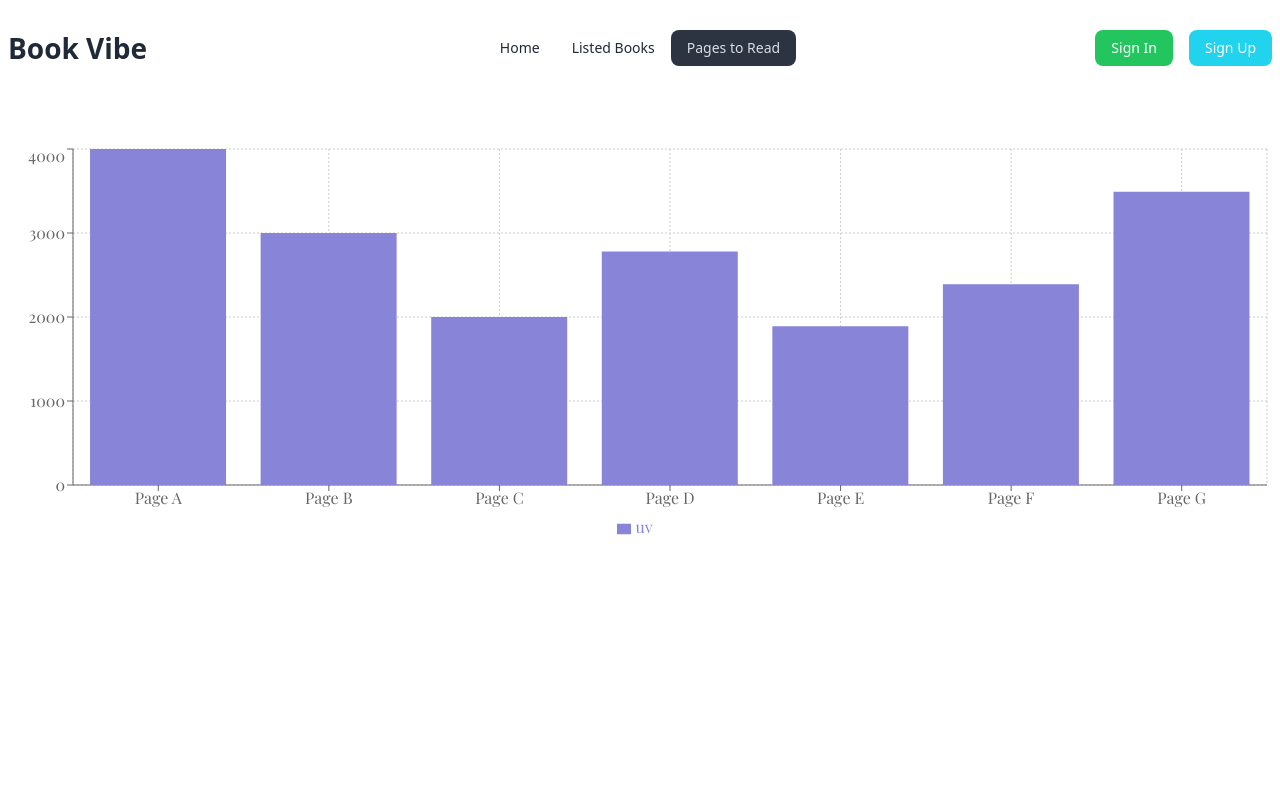
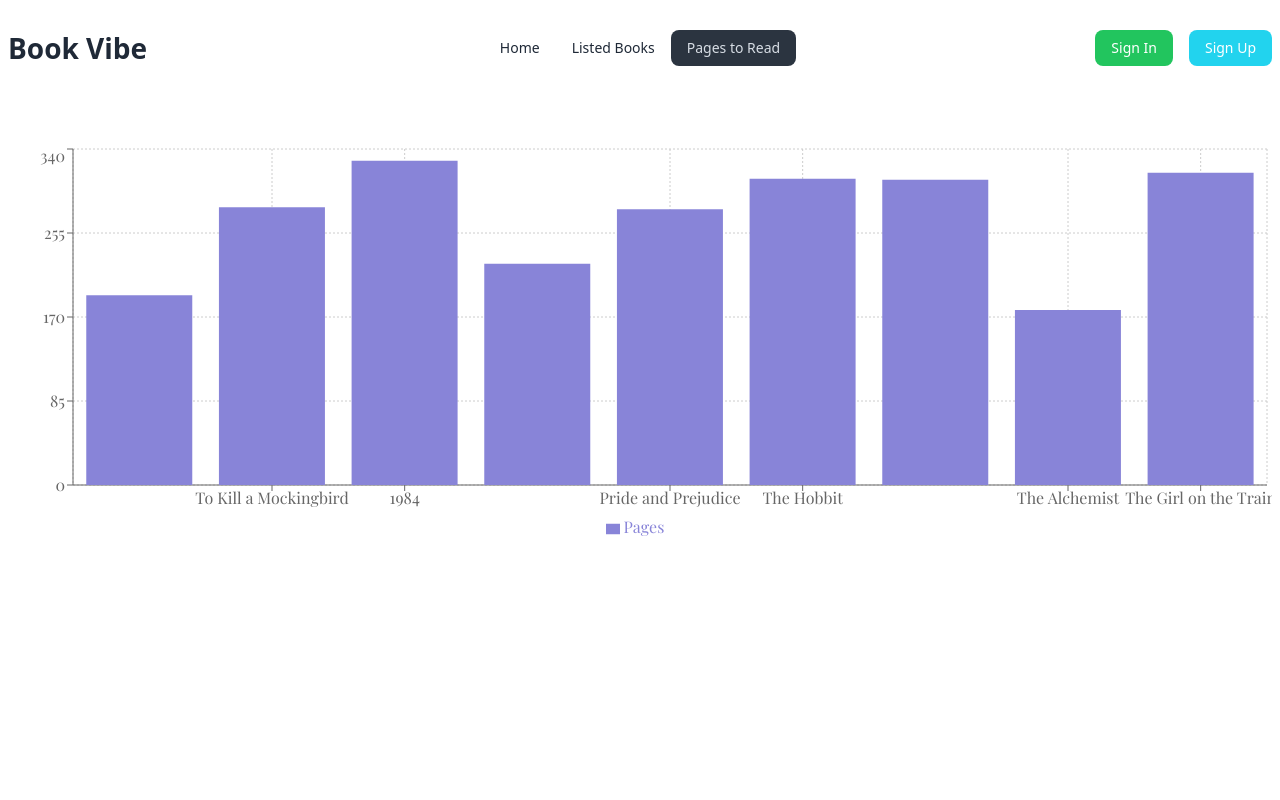
Before and after one commit to sakib-333/boi-poka, a React (Vite) app: page /pages-to-read in a window 1280 px wide. Shown: the top 800 px of the page. Built offline with nearby package versions, Linux system fonts and the light colour scheme; a web font is replaced by a local one.

Commit message:
Add books data to pages-to-read component.

```diff
--- a/src/components/Body/BodyComponents/PagesToRead.jsx
+++ b/src/components/Body/BodyComponents/PagesToRead.jsx
@@ -1,4 +1,4 @@
-import React from "react";
+import React, { useContext } from "react";
 import {
   BarChart,
   Bar,
@@ -9,18 +9,13 @@ import {
   Legend,
   ResponsiveContainer,
 } from "recharts";
-
-const data = [
-  { name: "Page A", uv: 4000 },
-  { name: "Page B", uv: 3000 },
-  { name: "Page C", uv: 2000 },
-  { name: "Page D", uv: 2780 },
-  { name: "Page E", uv: 1890 },
-  { name: "Page F", uv: 2390 },
-  { name: "Page G", uv: 3490 },
-];
+import { BookVibeContext } from "../../../Context/BookVibeContext";
 
 const PagesToRead = () => {
+  const { books } = useContext(BookVibeContext);
+  const data = books.map((book) => {
+    return { name: book.bookName, Pages: book.totalPages };
+  });
   return (
     <div className="mt-4 md:mt-8 lg:mt-16">
       <ResponsiveContainer width="100%" height={400}>
@@ -30,7 +25,7 @@ const PagesToRead = () => {
           <YAxis />
           <Tooltip />
           <Legend />
-          <Bar dataKey="uv" fill="#8884d8" />
+          <Bar dataKey="Pages" fill="#8884d8" />
         </BarChart>
       </ResponsiveContainer>
     </div>
```
